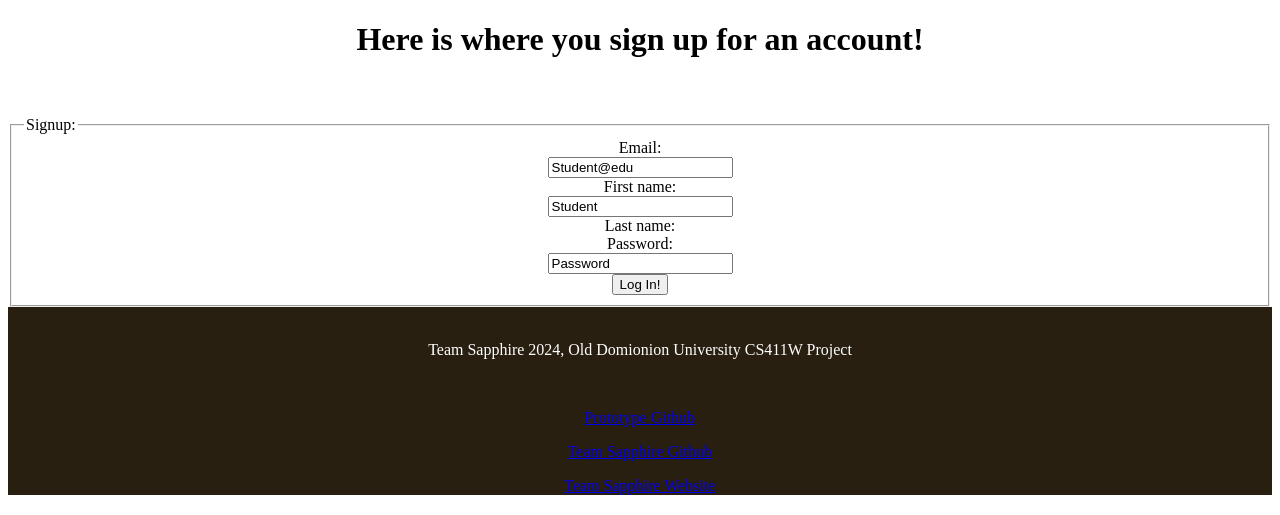
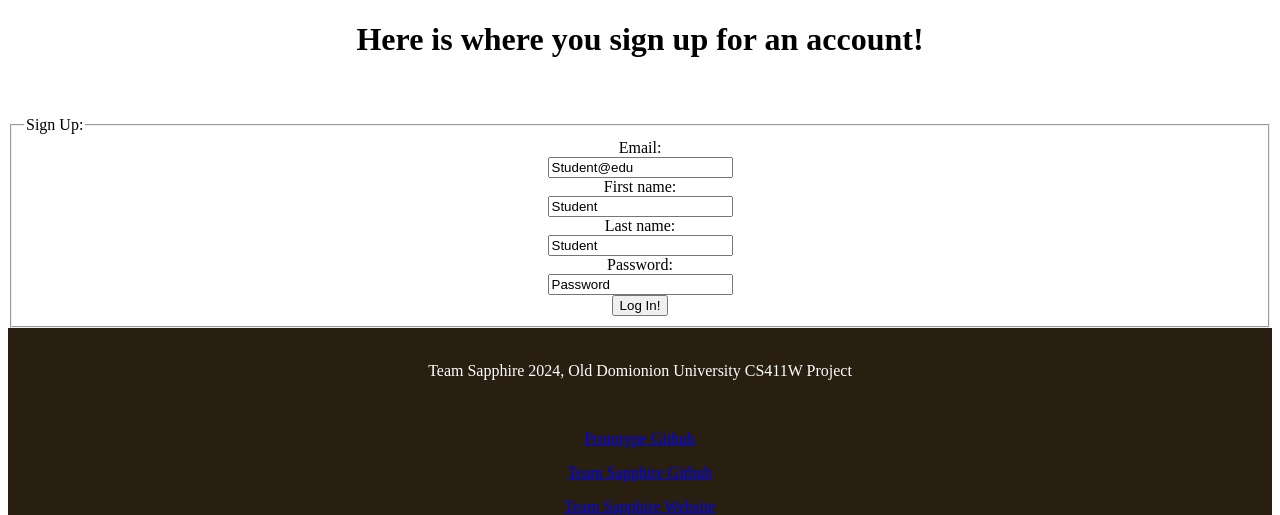
Before and after one commit to zwasique/F24-Sapphire, a Django app: template UConnect/database/templates/database/pages/signup.html in a window 1280 px wide. Shown: the top 515 px of the page. Run offline with Django 5.2, Linux system fonts and the light colour scheme; the template is opened without the code that fills it, so the values that code supplies are empty.

Commit message:
Added input for last name

```diff
--- a/UConnect/database/templates/database/pages/signup.html
+++ b/UConnect/database/templates/database/pages/signup.html
@@ -7,12 +7,13 @@
             <center>
             <form action="/action_page.php">
                 <fieldset>
-                  <legend>Signup:</legend>
+                  <legend>Sign Up:</legend>
                   Email:<br>
                   <input type="text" name="email" value="Student@edu"><br>
                   First name:<br>
                   <input type="text" name="firstname" value="Student"><br>
                   Last name:<br>
+                  <input type="text" name="lastname" value="Student"><br>
                   Password:<br>
                   <input type="text" name="password" value="Password"><br>
                   <input type="submit" value="Log In!">
```
